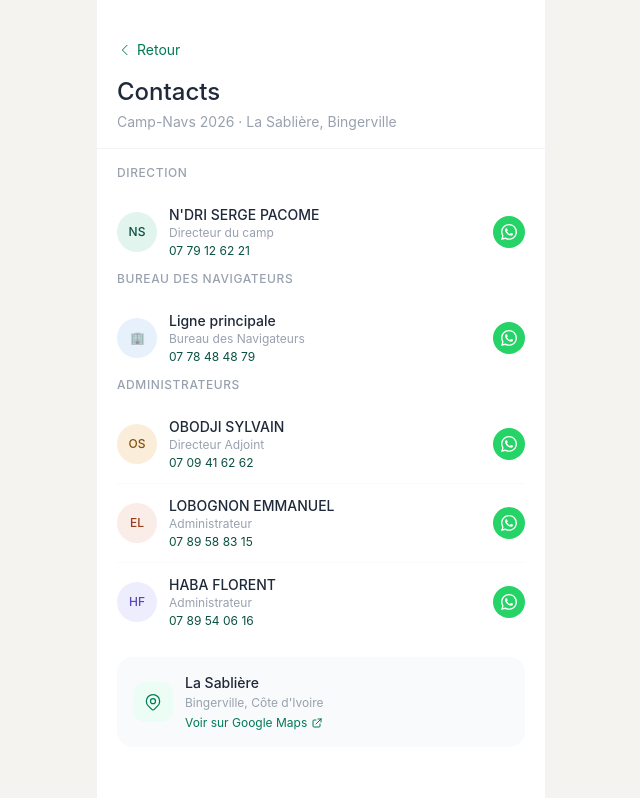
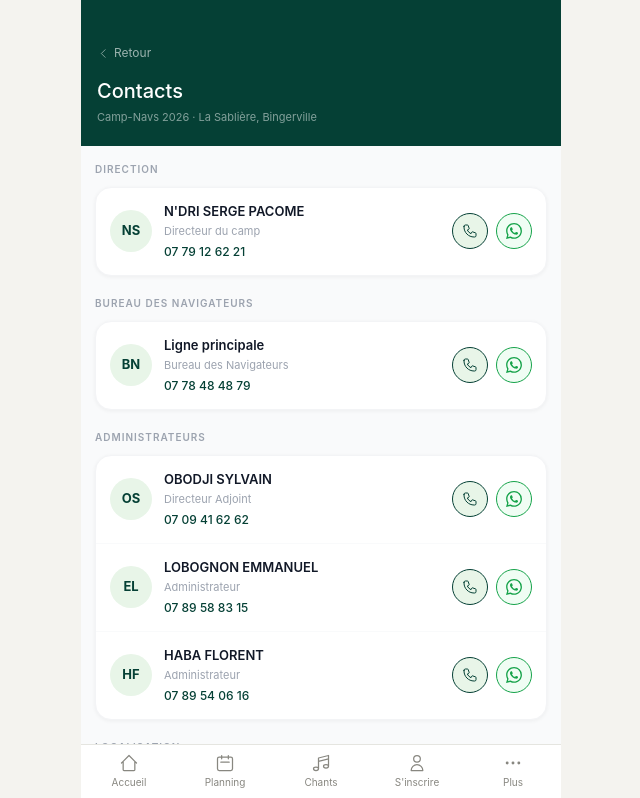
Before and after one commit to tackalobognon-Dass/Camp-Navs, a React (Vite) app: page /contact in a window 1280 px wide. Shown: the top 798 px of the page, without its empty margins (319-959 px from the left). Built offline with nearby package versions, Linux system fonts and the light colour scheme.

Commit message:
ContactPage redesign double action appel whatsapp widget localisation

```diff
--- a/src/pages/public/ContactPage.jsx
+++ b/src/pages/public/ContactPage.jsx
@@ -1,102 +1,156 @@
 import { useNavigate } from 'react-router-dom'
+import BottomNav from '../../components/public/BottomNav'
+
+const VERT = '#054035'
+const VERT_CLAIR = '#E8F5E8'
 
 const contacts = [
   {
     groupe: 'DIRECTION',
     membres: [
-      { initiales: 'NS', nom: "N'DRI SERGE PACOME", role: 'Directeur du camp', tel: '0779126221', bg: '#E1F5EE', color: '#085041' },
+      { initiales: 'NS', nom: "N'DRI SERGE PACOME", role: 'Directeur du camp', tel: '0779126221' },
     ]
   },
   {
     groupe: 'BUREAU DES NAVIGATEURS',
     membres: [
-      { initiales: '🏢', nom: 'Ligne principale', role: 'Bureau des Navigateurs', tel: '0778484879', bg: '#E6F1FB', color: '#185FA5' },
+      { initiales: 'BN', nom: 'Ligne principale', role: 'Bureau des Navigateurs', tel: '0778484879' },
     ]
   },
   {
     groupe: 'ADMINISTRATEURS',
     membres: [
-      { initiales: 'OS', nom: 'OBODJI SYLVAIN', role: 'Directeur Adjoint', tel: '0709416262', bg: '#FAEEDA', color: '#854F0B' },
-      { initiales: 'EL', nom: 'LOBOGNON EMMANUEL', role: 'Administrateur', tel: '0789588315', bg: '#FAECE7', color: '#993C1D' },
-      { initiales: 'HF', nom: 'HABA FLORENT', role: 'Administrateur', tel: '0789540616', bg: '#EEEDFE', color: '#534AB7' },
+      { initiales: 'OS', nom: 'OBODJI SYLVAIN', role: 'Directeur Adjoint', tel: '0709416262' },
+      { initiales: 'EL', nom: 'LOBOGNON EMMANUEL', role: 'Administrateur', tel: '0789588315' },
+      { initiales: 'HF', nom: 'HABA FLORENT', role: 'Administrateur', tel: '0789540616' },
     ]
   },
 ]
 
+function formatTel(tel) {
+  return tel.replace(/(\d{2})(\d{2})(\d{2})(\d{2})(\d{2})/, '$1 $2 $3 $4 $5')
+}
+
 export default function ContactPage() {
   const navigate = useNavigate()
 
+  function appeler(tel) {
+    window.open(`tel:+225${tel}`, '_self')
+  }
+
   function ouvrirWhatsApp(tel) {
-    const num = tel.replace(/\s/g, '')
-    window.open(`https://wa.me/225${num}`, '_blank')
+    window.open(`https://wa.me/225${tel}`, '_blank')
   }
 
   return (
-    <div className="min-h-screen bg-white max-w-md mx-auto">
+    <div style={{ minHeight: '100vh', background: '#F9FAFB', maxWidth: 480, margin: '0 auto' }}>
 
       {/* Header */}
-      <div className="px-5 pt-10 pb-4 border-b border-gray-100">
-        <button onClick={() => navigate(-1)} className="flex items-center gap-1 text-emerald-700 text-sm mb-4">
-          <svg className="w-4 h-4" fill="none" viewBox="0 0 24 24" stroke="currentColor">
-            <path strokeLinecap="round" strokeLinejoin="round" strokeWidth={1.5} d="M15 19l-7-7 7-7" />
-          </svg>
+      <div style={{ background: VERT, padding: '44px 16px 20px' }}>
+        <button onClick={() => navigate(-1)}
+          style={{ display: 'flex', alignItems: 'center', gap: 4, color: 'rgba(255,255,255,0.6)', fontSize: 12, background: 'none', border: 'none', cursor: 'pointer', marginBottom: 14 }}>
+          <svg width="13" height="13" fill="none" viewBox="0 0 24 24" stroke="currentColor" strokeWidth="1.5"><path strokeLinecap="round" strokeLinejoin="round" d="M15 19l-7-7 7-7"/></svg>
           Retour
         </button>
-        <h1 className="text-2xl font-medium text-gray-800">Contacts</h1>
-        <p className="text-sm text-gray-400 mt-1">Camp-Navs 2026 · La Sablière, Bingerville</p>
+        <p style={{ fontSize: 20, fontWeight: 500, color: '#fff', margin: '0 0 3px' }}>Contacts</p>
+        <p style={{ fontSize: 11, color: 'rgba(255,255,255,0.5)', margin: 0 }}>Camp-Navs 2026 · La Sablière, Bingerville</p>
       </div>
 
-      {/* Contacts */}
-      <div className="px-5 py-4">
+      <div style={{ padding: '16px 14px 80px', display: 'flex', flexDirection: 'column', gap: 20 }}>
+
+        {/* Groupes de contacts */}
         {contacts.map((group) => (
           <div key={group.groupe}>
-            <p className="text-xs font-medium text-gray-400 tracking-wider mb-3 mt-4 first:mt-0">{group.groupe}</p>
+            {/* Titre de section */}
+            <p style={{ fontSize: 10, fontWeight: 600, color: '#9CA3AF', letterSpacing: '0.1em', margin: '0 0 10px' }}>
+              {group.groupe}
+            </p>
+
+            {/* Carte du groupe */}
+            <div style={{ background: '#fff', borderRadius: 16, border: '0.5px solid #F3F4F6', boxShadow: '0 1px 4px rgba(0,0,0,0.05)', overflow: 'hidden' }}>
               {group.membres.map((m, i) => (
-              <div key={i} className="flex items-center justify-between py-3 border-b border-gray-50 last:border-0">
-                <div className="flex items-center gap-3">
-                  <div className="w-10 h-10 rounded-full flex items-center justify-center text-xs font-medium flex-shrink-0"
-                    style={{ background: m.bg, color: m.color }}>
-                    {m.initiales}
+                <div key={i} style={{
+                  display: 'flex', alignItems: 'center', gap: 12,
+                  padding: '14px 14px',
+                  borderBottom: i < group.membres.length - 1 ? '0.5px solid #F9FAFB' : 'none',
+                }}>
+                  {/* Avatar uniforme */}
+                  <div style={{
+                    width: 42, height: 42, borderRadius: '50%',
+                    background: VERT_CLAIR, flexShrink: 0,
+                    display: 'flex', alignItems: 'center', justifyContent: 'center',
+                  }}>
+                    <span style={{ fontSize: 13, fontWeight: 700, color: VERT }}>{m.initiales}</span>
                   </div>
-                  <div>
-                    <p className="text-sm font-medium text-gray-800">{m.nom}</p>
-                    <p className="text-xs text-gray-400">{m.role}</p>
-                    <p className="text-xs mt-0.5" style={{ color: '#085041' }}>{m.tel.replace(/(\d{2})(\d{2})(\d{2})(\d{2})(\d{2})/, '$1 $2 $3 $4 $5')}</p>
+
+                  {/* Infos */}
+                  <div style={{ flex: 1, minWidth: 0 }}>
+                    <p style={{ fontSize: 13, fontWeight: 600, color: '#111827', margin: '0 0 2px', overflow: 'hidden', textOverflow: 'ellipsis', whiteSpace: 'nowrap' }}>{m.nom}</p>
+                    <p style={{ fontSize: 11, color: '#9CA3AF', margin: '0 0 3px' }}>{m.role}</p>
+                    <p style={{ fontSize: 12, fontWeight: 500, color: VERT, margin: 0 }}>{formatTel(m.tel)}</p>
                   </div>
-                </div>
+
+                  {/* Boutons Appel + WhatsApp */}
+                  <div style={{ display: 'flex', gap: 8, flexShrink: 0 }}>
+                    {/* Appel */}
+                    <button onClick={() => appeler(m.tel)}
+                      style={{ width: 36, height: 36, borderRadius: '50%', background: VERT_CLAIR, border: `1px solid ${VERT}`, cursor: 'pointer', display: 'flex', alignItems: 'center', justifyContent: 'center' }}>
+                      <svg width="16" height="16" fill="none" viewBox="0 0 24 24" stroke={VERT} strokeWidth="1.5">
+                        <path strokeLinecap="round" strokeLinejoin="round" d="M3 5a2 2 0 012-2h3.28a1 1 0 01.948.684l1.498 4.493a1 1 0 01-.502 1.21l-2.257 1.13a11.042 11.042 0 005.516 5.516l1.13-2.257a1 1 0 011.21-.502l4.493 1.498a1 1 0 01.684.949V19a2 2 0 01-2 2h-1C9.716 21 3 14.284 3 6V5z"/>
+                      </svg>
+                    </button>
+
+                    {/* WhatsApp */}
                     <button onClick={() => ouvrirWhatsApp(m.tel)}
-                  className="w-8 h-8 rounded-full flex items-center justify-center flex-shrink-0"
-                  style={{ background: '#25D366' }}>
-                  <svg className="w-4 h-4 text-white" viewBox="0 0 24 24" fill="currentColor">
+                      style={{ width: 36, height: 36, borderRadius: '50%', background: '#F0FDF4', border: '1px solid #16A34A', cursor: 'pointer', display: 'flex', alignItems: 'center', justifyContent: 'center' }}>
+                      <svg width="16" height="16" fill="#16A34A" viewBox="0 0 24 24">
                         <path d="M17.472 14.382c-.297-.149-1.758-.867-2.03-.967-.273-.099-.471-.148-.67.15-.197.297-.767.966-.94 1.164-.173.199-.347.223-.644.075-.297-.15-1.255-.463-2.39-1.475-.883-.788-1.48-1.761-1.653-2.059-.173-.297-.018-.458.13-.606.134-.133.298-.347.446-.52.149-.174.198-.298.298-.497.099-.198.05-.371-.025-.52-.075-.149-.669-1.612-.916-2.207-.242-.579-.487-.5-.669-.51-.173-.008-.371-.01-.57-.01-.198 0-.52.074-.792.372-.272.297-1.04 1.016-1.04 2.479 0 1.462 1.065 2.875 1.213 3.074.149.198 2.096 3.2 5.077 4.487.709.306 1.262.489 1.694.625.712.227 1.36.195 1.871.118.571-.085 1.758-.719 2.006-1.413.248-.694.248-1.289.173-1.413-.074-.124-.272-.198-.57-.347m-5.421 7.403h-.004a9.87 9.87 0 01-5.031-1.378l-.361-.214-3.741.982.998-3.648-.235-.374a9.86 9.86 0 01-1.51-5.26c.001-5.45 4.436-9.884 9.888-9.884 2.64 0 5.122 1.03 6.988 2.898a9.825 9.825 0 012.893 6.994c-.003 5.45-4.437 9.884-9.885 9.884m8.413-18.297A11.815 11.815 0 0012.05 0C5.495 0 .16 5.335.157 11.892c0 2.096.547 4.142 1.588 5.945L.057 24l6.305-1.654a11.882 11.882 0 005.683 1.448h.005c6.554 0 11.89-5.335 11.893-11.893a11.821 11.821 0 00-3.48-8.413z"/>
                       </svg>
                     </button>
                   </div>
+                </div>
               ))}
+            </div>
           </div>
         ))}
 
-        {/* Lieu */}
-        <div className="bg-gray-50 rounded-2xl p-4 flex items-center gap-3 mt-4">
-          <div className="w-10 h-10 bg-emerald-50 rounded-xl flex items-center justify-center flex-shrink-0">
-            <svg className="w-5 h-5 text-emerald-700" fill="none" viewBox="0 0 24 24" stroke="currentColor">
-              <path strokeLinecap="round" strokeLinejoin="round" strokeWidth={1.5} d="M17.657 16.657L13.414 20.9a1.998 1.998 0 01-2.827 0l-4.244-4.243a8 8 0 1111.314 0z" />
-              <path strokeLinecap="round" strokeLinejoin="round" strokeWidth={1.5} d="M15 11a3 3 0 11-6 0 3 3 0 016 0z" />
+        {/* Widget localisation */}
+        <div>
+          <p style={{ fontSize: 10, fontWeight: 600, color: '#9CA3AF', letterSpacing: '0.1em', margin: '0 0 10px' }}>
+            LOCALISATION
+          </p>
+          <div style={{ background: '#fff', borderRadius: 16, border: '0.5px solid #F3F4F6', boxShadow: '0 2px 8px rgba(0,0,0,0.07)', overflow: 'hidden' }}>
+            {/* Carte minimaliste */}
+            <div style={{ background: `linear-gradient(135deg, ${VERT_CLAIR}, #D1FAE5)`, padding: '20px 16px', display: 'flex', alignItems: 'center', gap: 14 }}>
+              <div style={{ width: 48, height: 48, borderRadius: 14, background: VERT, display: 'flex', alignItems: 'center', justifyContent: 'center', flexShrink: 0 }}>
+                <svg width="22" height="22" fill="none" viewBox="0 0 24 24" stroke="#fff" strokeWidth="1.5">
+                  <path strokeLinecap="round" strokeLinejoin="round" d="M17.657 16.657L13.414 20.9a1.998 1.998 0 01-2.827 0l-4.244-4.243a8 8 0 1111.314 0z"/>
+                  <path strokeLinecap="round" strokeLinejoin="round" d="M15 11a3 3 0 11-6 0 3 3 0 016 0z"/>
                 </svg>
               </div>
-          <div className="flex-1">
-            <p className="text-sm font-medium text-gray-800">La Sablière</p>
-            <p className="text-xs text-gray-400 mt-0.5">Bingerville, Côte d'Ivoire</p>
-            <a href="https://maps.google.com/?q=La+Sablière+Bingerville" target="_blank" rel="noreferrer"
-              className="text-xs text-emerald-700 mt-1 flex items-center gap-1">
-              Voir sur Google Maps
-              <svg className="w-3 h-3" fill="none" viewBox="0 0 24 24" stroke="currentColor">
-                <path strokeLinecap="round" strokeLinejoin="round" strokeWidth={2} d="M10 6H6a2 2 0 00-2 2v10a2 2 0 002 2h10a2 2 0 002-2v-4M14 4h6m0 0v6m0-6L10 14" />
+              <div>
+                <p style={{ fontSize: 15, fontWeight: 600, color: VERT, margin: '0 0 3px' }}>La Sablière</p>
+                <p style={{ fontSize: 12, color: '#6B7280', margin: '0 0 2px' }}>Bingerville, Côte d'Ivoire</p>
+                <p style={{ fontSize: 11, color: '#9CA3AF', margin: 0 }}>23 – 29 août 2026</p>
+              </div>
+            </div>
+            {/* Bouton Maps */}
+            <div style={{ padding: '12px 14px' }}>
+              <button
+                onClick={() => window.open('https://maps.google.com/?q=La+Sablière+Bingerville', '_blank')}
+                style={{ width: '100%', display: 'flex', alignItems: 'center', justifyContent: 'center', gap: 8, background: 'transparent', color: VERT, border: `1.5px solid ${VERT}`, borderRadius: 12, padding: '11px', fontSize: 13, fontWeight: 600, cursor: 'pointer' }}>
+                <svg width="16" height="16" fill="none" viewBox="0 0 24 24" stroke="currentColor" strokeWidth="1.5">
+                  <path strokeLinecap="round" strokeLinejoin="round" d="M9 20l-5.447-2.724A1 1 0 013 16.382V5.618a1 1 0 011.447-.894L9 7m0 13l6-3m-6 3V7m6 10l4.553 2.276A1 1 0 0021 18.382V7.618a1 1 0 00-.553-.894L15 4m0 13V4m0 0L9 7"/>
                 </svg>
-            </a>
+                Ouvrir dans Google Maps
+              </button>
             </div>
           </div>
         </div>
+
+      </div>
+
+      <BottomNav />
     </div>
   )
 }
```
Lines whose indentation alone changed are shown as unchanged.
